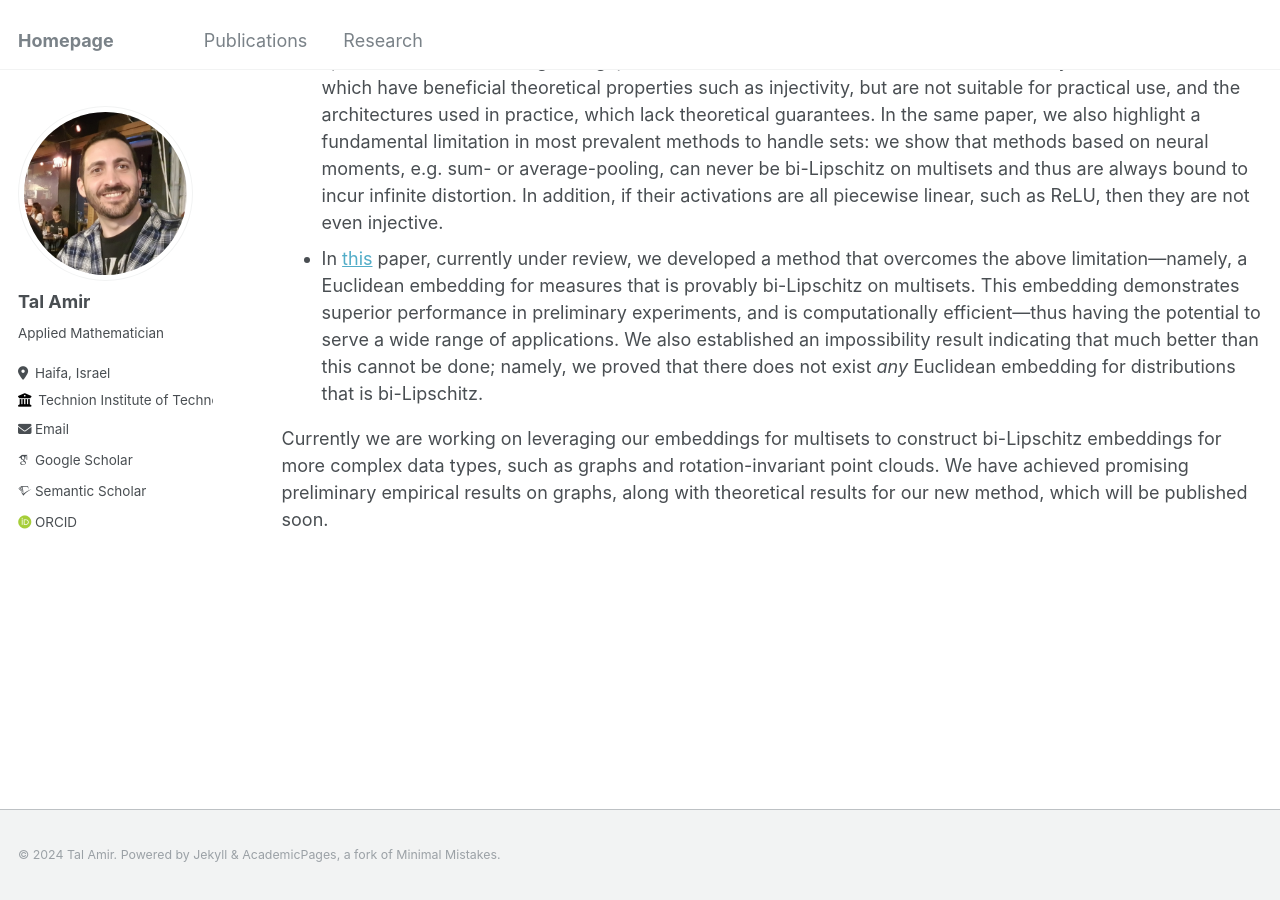
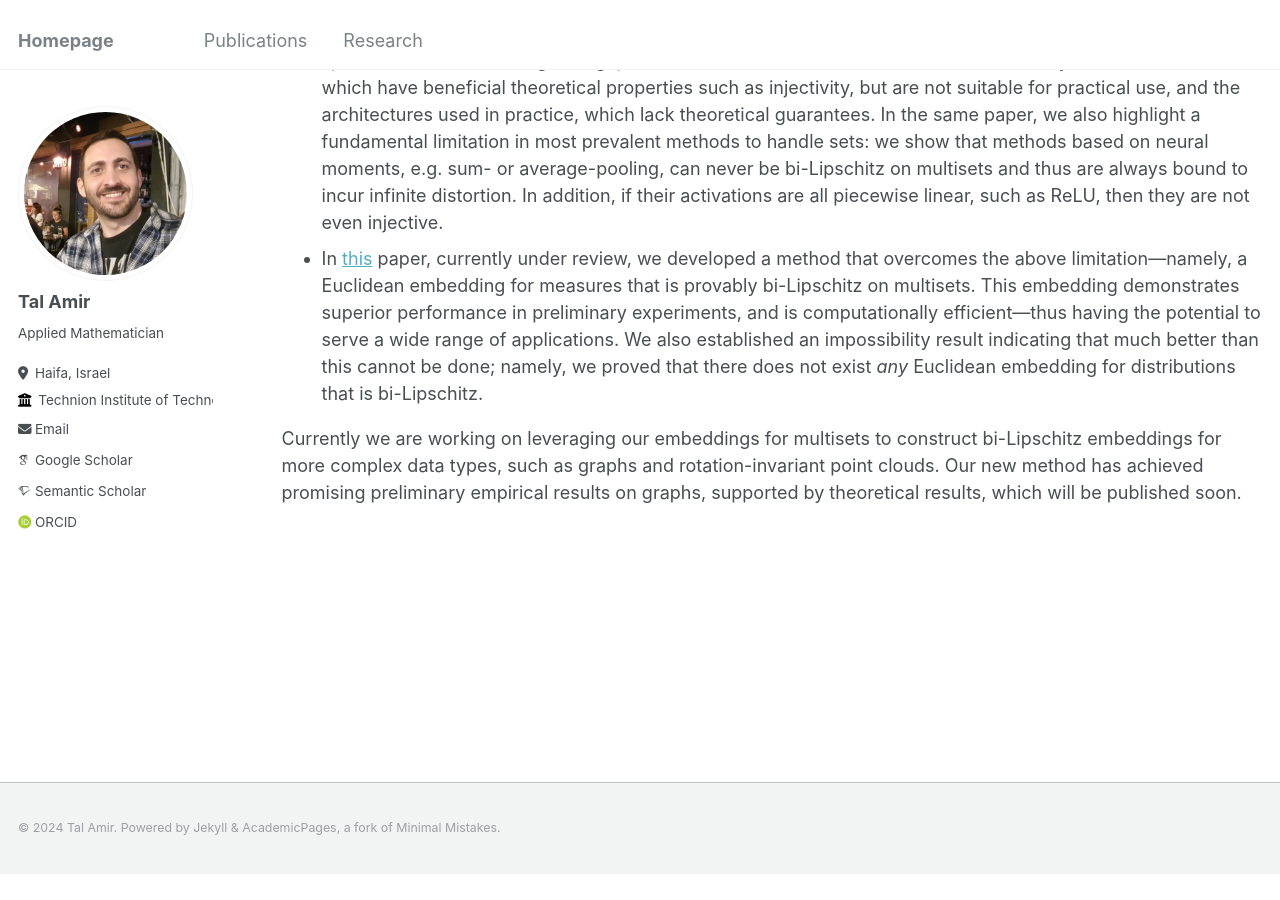
Before and after one commit to tal-amir/tal-amir.github.io, a Jekyll site: the page built from _pages/research.md, in a window 1280 px wide and 900 px high, scrolled down 758 px. Built offline with Jekyll 4.4.1, drawn with Linux system fonts in a browser that asks for light colours; some web fonts are replaced; after the commit the page ends 1631 px from its top, so only the background shows below that.

Commit message:
Update research.md

```diff
--- a/_pages/research.md
+++ b/_pages/research.md
@@ -22,4 +22,4 @@
 - In [this](https://tal-amir.github.io/publication/2023-12%20Neural%20Injective%20Functions) NeurIPS 2023 paper (spotlight paper, top 3%) we show how one may construct a simple and efficient neural architecture that takes multisets or measures as input, and injectively embeds them into Euclidean space. These results bridge the gap between architectures used in the theoretical study of neural networks, which have beneficial theoretical properties such as injectivity, but are not suitable for practical use, and the architectures used in practice, which lack theoretical guarantees. In the same paper, we also highlight a fundamental limitation in most prevalent methods to handle sets: we show that methods based on neural moments, e.g. sum- or average-pooling, can never be bi-Lipschitz on multisets and thus are always bound to incur infinite distortion. In addition, if their activations are all piecewise linear, such as ReLU, then they are not even injective.
 - In [this](https://tal-amir.github.io/publication/2024-05%20Fourier%20Sliced-Wasserstein%20Embedding) paper, currently under review, we developed a method that overcomes the above limitation—namely, a Euclidean embedding for measures that is provably bi-Lipschitz on multisets. This embedding demonstrates superior performance in preliminary experiments, and is computationally efficient—thus having the potential to serve a wide range of applications. We also established an impossibility result indicating that much better than this cannot be done; namely, we proved that there does not exist _any_ Euclidean embedding for distributions that is bi-Lipschitz.
 
-Currently we are working on leveraging our embeddings for multisets to construct bi-Lipschitz embeddings for more complex data types, such as graphs and rotation-invariant point clouds. We have achieved promising preliminary empirical results on graphs, along with theoretical results for our new method, which will be published soon.
+Currently we are working on leveraging our embeddings for multisets to construct bi-Lipschitz embeddings for more complex data types, such as graphs and rotation-invariant point clouds. Our new method has achieved promising preliminary empirical results on graphs, supported by theoretical results, which will be published soon.
```
